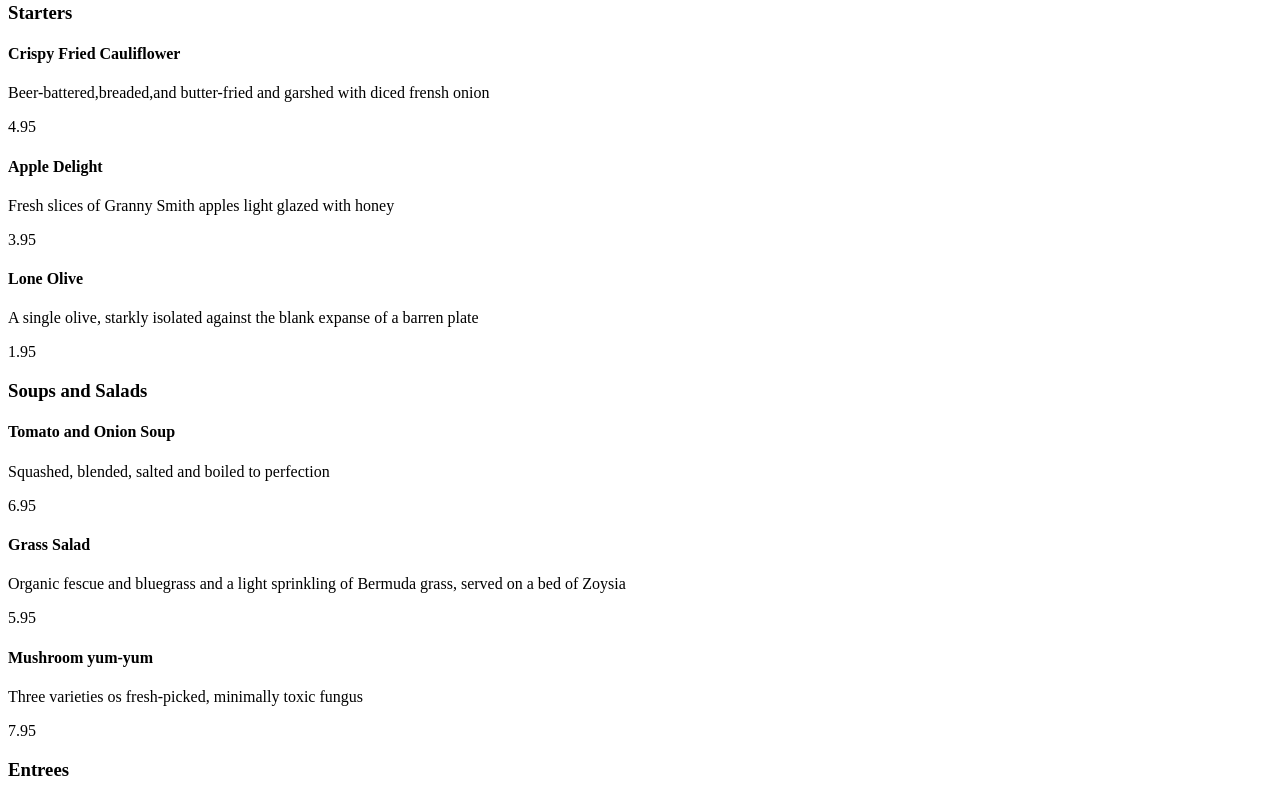
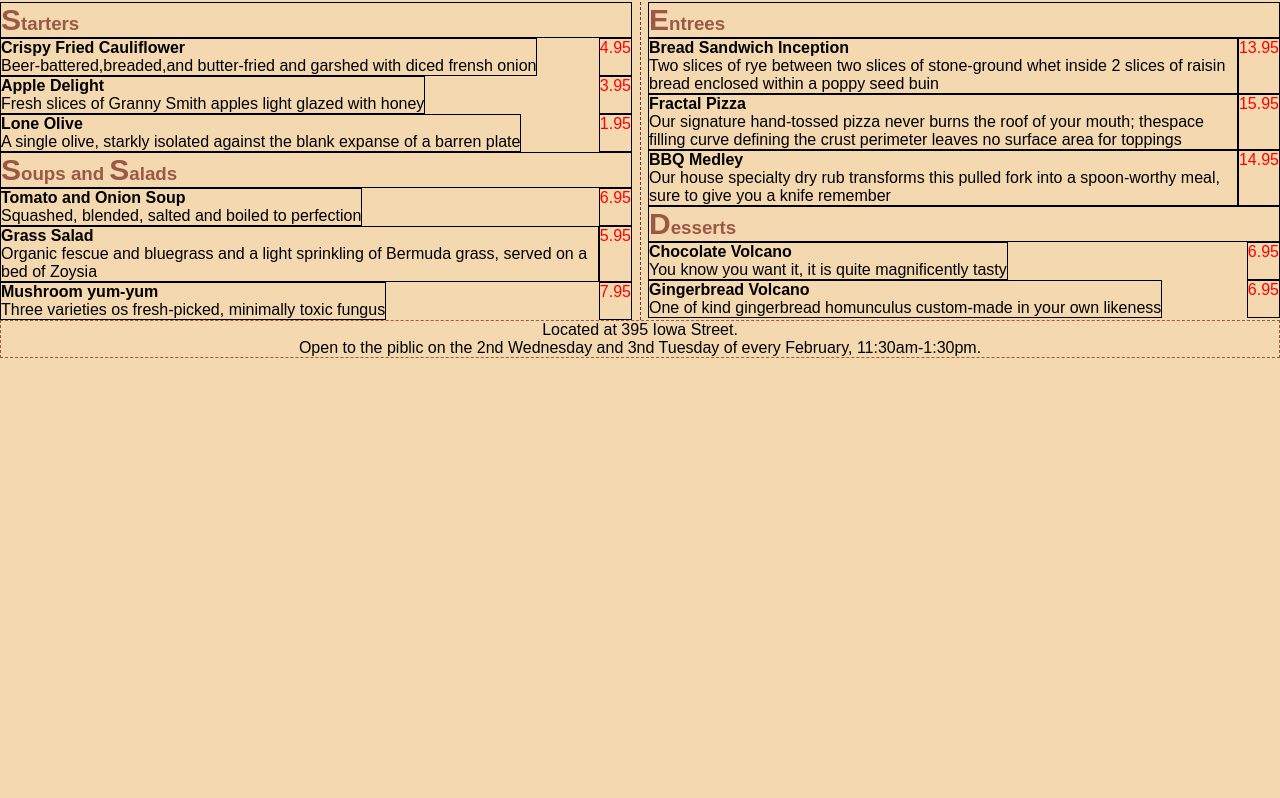
Before and after one commit to helderamora/Fundamentos_JavaScript-Curso, a plain HTML site: page atividade-015.html in a window 1280 px wide. Shown: the part 78-876 px from the top of the page. After the commit the page ends 800 px from the top, so only its background shows below. Drawn offline with Linux system fonts and the light colour scheme; a web font is replaced by a local one.

Commit message:
Refazer menu atividade 015

```diff
--- a/atividade-015.css
+++ b/atividade-015.css
@@ -6,79 +6,51 @@
     font-family: Arial, Helvetica, sans-serif
 }
 
-body {
-    text-align: left;
-    align-items: center;
+
+h1 {
+    padding-bottom: 10px;
+    font-family: 'Supermercado One', cursive;
+    color: #5C3F37;
+    font-size: 60px;
     display: flex;
-    flex-direction: column;
-    align-items: center;
+    justify-content: center;
 }
 
-main {
+#conteiner {
     column-count: 2;
     column-rule-width: 1.65px;
     column-rule-style: dashed;
     column-rule-color: #5C3F37;
+    column-width: 500%;
 }
 
-h1 {
-    padding-bottom: 80px;
-    font-family: 'Supermercado One', cursive;
-    color: #5C3F37;
-    font-size: 60px;
+.box {
+    display: flex;
+    justify-content: space-between;
 }
 
 #title-h3 {
     color: #9b5846;
-    margin-bottom: 20px;
+    border: black 1px solid;
+}
+
+.box-menu,.box-price {
+    border: black 1px solid;
 }
 
 #title-h3 .first-letter {
     font-size: 30px;
 }
 
-footer {
-    margin-left: 150px;
-}
-
-
-.box-menu {
-    display: inline-flex;
-    flex-direction: column;
-    justify-content: flex-start;
-    align-content: center;
-    align-items: start;
-    text-align: start;
-    width: 50vh;
-    height: 5em;
-    margin-left: 6em;
-}
-
-.box-price {
-    display: flex;
-    justify-content: flex-start;
-    align-content: center;
-    align-items: start;
-    text-align: start;
-    width: 50vh;
-    height: 5em;
-    margin-left: 6em;
-}
-
 .price {
     color: red;
 }
 
+footer {
+    text-align: center;
+    margin-left: auto;
+}
+
 .box-footer {
     border: 1.65px #9b5846 dashed;
-    display: inline-flex;
-    flex-direction: column;
-    justify-content: flex-start;
-    width: auto;
 }
-
-.box-price,
-.price {
-    display: flex;
-    flex-wrap: wrap;
-}
--- a/atividade-015.html
+++ b/atividade-015.html
@@ -15,7 +15,7 @@
     <link
         href="https://fonts.googleapis.com/css2?family=Roboto+Mono:ital,wght@0,300;0,500;0,700;1,300;1,500&display=swap"
         rel="stylesheet">
-    <link rel="stylesheet" href="atividade-15.css">
+    <link rel="stylesheet" href="atividade-015.css">
 </head>
 
 <body>
@@ -27,10 +27,11 @@
             </h1>
         </div>
     </header>
+    <div id="conteiner">
         <main>
-        <div id="conteiner">
             <h3 id="title-h3"><span class="first-letter">S</span>tarters</h3>
 
+            <div class="box">
                 <div class="box-menu">
                     <h4>Crispy Fried Cauliflower</h4>
                     <p>Beer-battered,breaded,and butter-fried and garshed with diced frensh onion
@@ -40,7 +41,9 @@
                 <div class="box-price">
                     <span class="price">4.95</span>
                 </div>
+            </div>
 
+            <div class="box">
                 <div class="box-menu">
                     <h4>Apple Delight</h4>
                     <p>Fresh slices of Granny Smith apples light glazed with honey</p>
@@ -48,7 +51,9 @@
                 <div class="box-price">
                     <span class="price">3.95</span>
                 </div>
+            </div>
 
+            <div class="box">
                 <div class="box-menu">
                     <h4>Lone Olive</h4>
                     <p>A single olive, starkly isolated against the blank expanse of a barren plate</p>
@@ -56,9 +61,11 @@
                 <div class="box-price">
                     <span class="price">1.95</span>
                 </div>
+            </div>
 
             <h3 id="title-h3"><span class="first-letter">S</span>oups and <span class="first-letter">S</span>alads</h3>
 
+            <div class="box">
                 <div class="box-menu">
                     <h4>Tomato and Onion Soup</h4>
                     <p>Squashed, blended, salted and boiled to perfection</p>
@@ -67,16 +74,21 @@
                 <div class="box-price">
                     <span class="price">6.95</span>
                 </div>
+            </div>
 
+            <div class="box">
                 <div class="box-menu">
                     <h4>Grass Salad</h4>
-                <p>Organic fescue and bluegrass and a light sprinkling of Bermuda grass, served on a bed of Zoysia</p>
+                    <p>Organic fescue and bluegrass and a light sprinkling of Bermuda grass, served on a bed of Zoysia
+                    </p>
                 </div>
 
                 <div class="box-price">
                     <span class="price">5.95</span>
                 </div>
+            </div>
 
+            <div class="box">
                 <div class="box-menu">
                     <h4>Mushroom yum-yum</h4>
                     <p>Three varieties os fresh-picked, minimally toxic fungus</p>
@@ -85,38 +97,52 @@
                 <div class="box-price">
                     <span class="price">7.95</span>
                 </div>
+            </div>
 
             <h3 id="title-h3"><span class="first-letter">E</span>ntrees</h3>
 
+            <div class="box">
                 <div class="box-menu">
                     <h4>Bread Sandwich Inception</h4>
-                <p>Two slices of rye between two slices of stone-ground whet inside 2 slices of raisin bread enclosed within a poppy seed buin</p>
+                    <p>Two slices of rye between two slices of stone-ground whet inside 2 slices of raisin bread
+                        enclosed
+                        within a poppy seed buin</p>
                 </div>
 
                 <div class="box-price">
                     <span class="price">13.95</span>
                 </div>
+            </div>
 
+            <div class="box">
                 <div class="box-menu">
                     <h4>Fractal Pizza</h4>
-                <p>Our signature hand-tossed pizza never burns the roof of your mouth; thespace filling curve defining the crust perimeter leaves no surface area for toppings</p>
+                    <p>Our signature hand-tossed pizza never burns the roof of your mouth; thespace filling curve
+                        defining
+                        the crust perimeter leaves no surface area for toppings</p>
                 </div>
 
                 <div class="box-price">
                     <span class="price">15.95</span>
                 </div>
+            </div>
 
+            <div class="box">
                 <div class="box-menu">
                     <h4>BBQ Medley</h4>
-                <p>Our house specialty dry rub transforms this pulled fork into a spoon-worthy meal, sure to give you a knife remember</p>
+                    <p>Our house specialty dry rub transforms this pulled fork into a spoon-worthy meal, sure to give
+                        you a
+                        knife remember</p>
                 </div>
 
                 <div class="box-price">
                     <span class="price">14.95</span>
                 </div>
+            </div>
 
             <h3 id="title-h3"><span class="first-letter">D</span>esserts</h3>
 
+            <div class="box">
                 <div class="box-menu">
                     <h4>Chocolate Volcano</h4>
                     <p>You know you want it, it is quite magnificently tasty</p>
@@ -125,7 +151,9 @@
                 <div class="box-price">
                     <span class="price">6.95</span>
                 </div>
+            </div>
 
+            <div class="box">
                 <div class="box-menu">
                     <h4>Gingerbread Volcano</h4>
                     <p>One of kind gingerbread homunculus custom-made in your own likeness</p>
@@ -136,6 +164,7 @@
                 </div>
             </div>
         </main>
+    </div>
     <footer>
         <div class="box-footer">
             <p>Located at 395 Iowa Street.</p>
```
Lines whose indentation alone changed are shown as unchanged.
